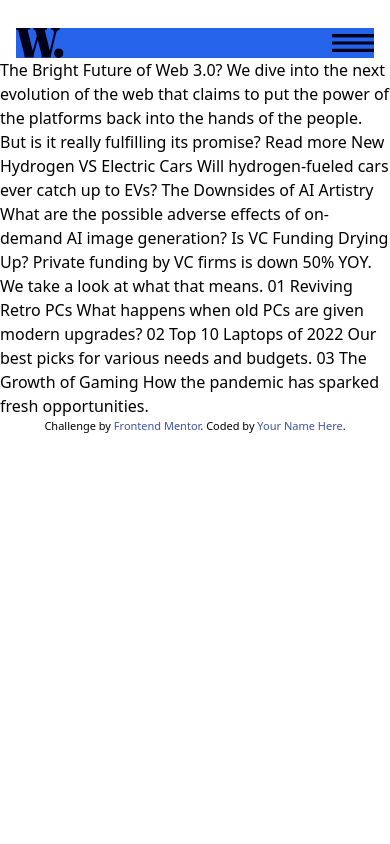
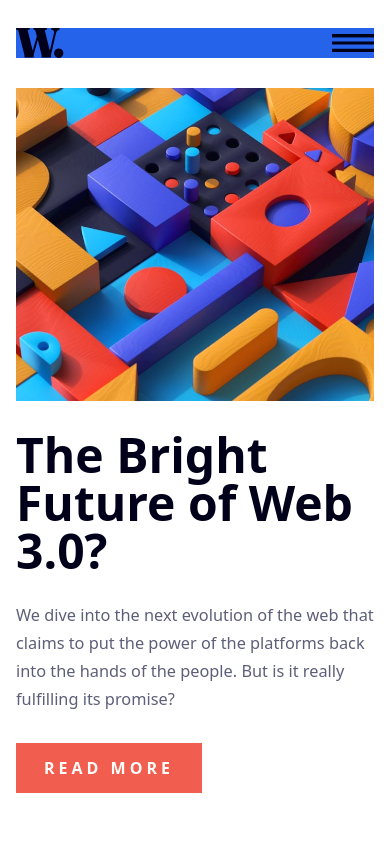
Before and after one commit to LiwGar/007_news_homepage, a React (Vite) app: page / in a window 390 px wide. Shown: the top 844 px of the page. Built offline with nearby package versions, Linux system fonts and the light colour scheme.

Commit message:
The Header and NavBar components were created without styles. MainArticle component was created with styles for mobile

```diff
--- a/index.html
+++ b/index.html
@@ -17,12 +17,11 @@
 <body>
   <div id="root"></div>
 
-  The Bright Future of Web 3.0?
 
-  We dive into the next evolution of the web that claims to put the power of the platforms back into the hands of the people.
-  But is it really fulfilling its promise?
 
-  Read more
+
+
+
 
   New
 
--- a/src/App.jsx
+++ b/src/App.jsx
@@ -1,4 +1,5 @@
 import Header from "./components/Header/index.jsx";
+import MainArticle from "./components/MainArticle";
 
 function App() {
 
@@ -6,6 +7,8 @@ function App() {
   return (
     <div className="px-4 pt-7">
       < Header/>
+      < MainArticle/>
+
     </div>
   )
 }
--- a/src/components/Header/index.jsx
+++ b/src/components/Header/index.jsx
@@ -9,7 +9,8 @@ const Header = () => {
 
  return (
   <header
-    className="flex justify-between items-center lg:place-content-between bg-blue-600">
+    className="flex justify-between items-center mb-[1.875rem]
+    lg:place-content-between bg-blue-600">
 
       <img
         src={logo}
--- /dev/null
+++ b/src/components/MainArticle/index.jsx
@@ -0,0 +1,44 @@
+import imgWebMobile from "../../assets/images/image-web-3-mobile.jpg";
+import imgWebDesktop from "../../assets/images/image-web-3-desktop.jpg";
+
+const MainArticle = () => {
+
+  return (
+    <main>
+      <section>
+
+        <picture >
+            <source media="(max-width: 1023px)" srcSet={imgWebMobile}/>
+            <source media="(min-width: 1024px)" srcSet={imgWebDesktop}/>
+            <img
+              src={imgWebMobile}
+              alt="img_Web_Mobile"
+              className="mb-[1.875rem]"/>
+        </picture>
+
+       <div className="lg:flex">
+        <h1 className="mb-[1.625rem] text-neutral-veryDarkBlue text-5xl font-bold
+            lg:text-6xl">
+            The Bright Future of Web 3.0?
+          </h1>
+
+          <div>
+            <p className="mb-[1.875rem] text-neutral-darkGrayIsHBlue text-[1.02rem] leading-7">
+            We dive into the next evolution of the web that claims to put the power
+            of the platforms back into the hands of the people.
+            But is it really fulfilling its promise?
+            </p>
+
+            <button className="w-[11.625rem] h-[3.125rem] mb-[4rem] bg-primary-softRed text-neutral-offWhite
+              font-semibold uppercase tracking-[.25rem]">
+              Read more
+            </button>
+          </div>
+       </div>
+
+      </section>
+    </main>
+  );
+}
+
+export default MainArticle
--- a/src/components/NavBar/index.jsx
+++ b/src/components/NavBar/index.jsx
@@ -4,7 +4,7 @@ const NavBar = ({ isOpen }) => {
   return (
 
     <nav className={`lg:flex ${isOpen ? 'block' : 'hidden'} bg-green-500 text-neutral-darkGrayIsHBlue
-    //     text-[1.1rem] lg:w-[27.5rem`}>
+     text-[1.1rem] lg:w-[27.5rem`}>
 
       <ul className="flex gap-9">
         <li>
```
